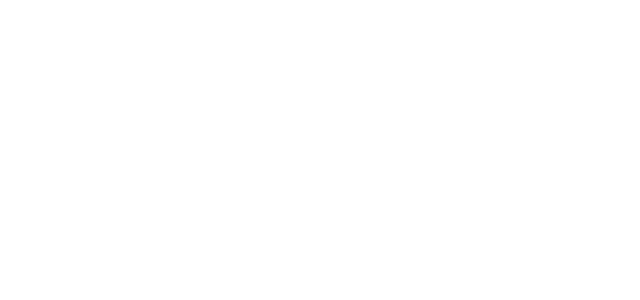
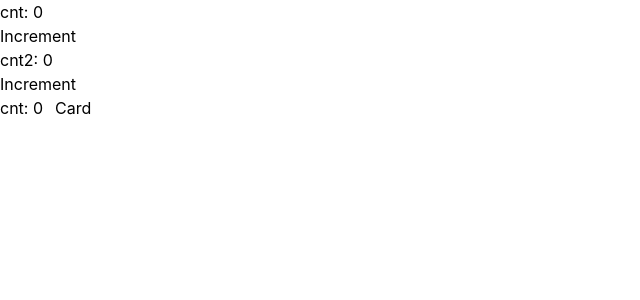
Before and after one commit to fozilovyosin2010/REACTYOSIN, a React (Vite) app: page / in a window 1280 px wide. Shown: the top 300 px of the page, without its empty margins (0-640 px from the left). Built offline with nearby package versions, Linux system fonts and the light colour scheme.

Commit message:
useCallback, useMemo, ReactMemo

```diff
--- a/src/App.jsx
+++ b/src/App.jsx
@@ -1,7 +1,39 @@
-import React from "react";
+import React, { useCallback, useEffect, useState } from "react";
+import Card from "./Component/Card";
 
 const App = () => {
-  return <></>;
+  console.log("parent renders");
+
+  // parent
+  const [cnt, setCnt] = useState(0);
+
+  // parent
+  const [cnt2, setCnt2] = useState(0);
+
+  // parent
+  function hanldleInc() {
+    setCnt((e) => e + 1);
+  }
+  // parent
+  function hanldleInc2() {
+    setCnt2((e) => e + 1);
+  }
+
+  // child func
+  const handleCardBtn = useCallback(() => {
+    console.log("child is clicked!");
+  }, []);
+
+  return (
+    <div>
+      <div>cnt: {cnt}</div>
+      <button onClick={hanldleInc}>Increment</button>
+
+      <div>cnt2: {cnt2}</div>
+      <button onClick={hanldleInc2}>Increment</button>
+      <Card onClick={handleCardBtn} counter={cnt} />
+    </div>
+  );
 };
 
 export default App;
--- /dev/null
+++ b/src/Component/Card.jsx
@@ -0,0 +1,20 @@
+import React, { useMemo, useState } from "react";
+
+const Card = React.memo(({ onClick, counter }) => {
+  console.log("child renders");
+
+  const cntCard = useMemo(() => {
+    console.log("counter is changed");
+
+    return counter;
+  }, [counter]);
+
+  return (
+    <div className="flex gap-3">
+      <div>cnt: {cntCard}</div>
+      <div onClick={onClick}>Card</div>
+    </div>
+  );
+});
+
+export default Card;
```
